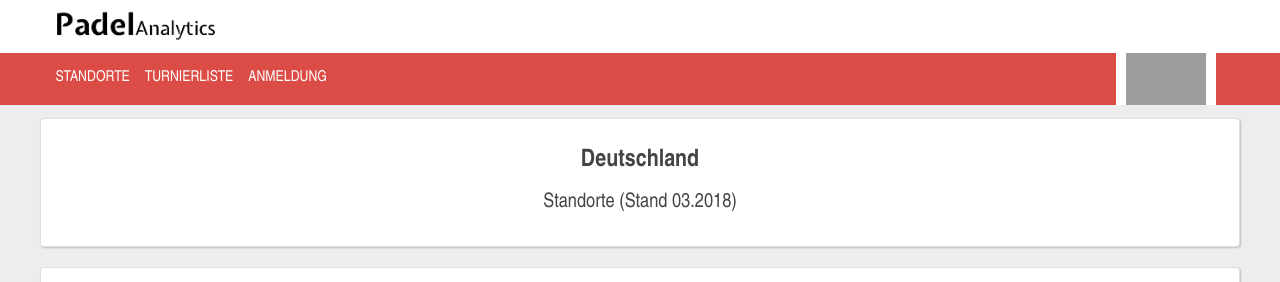
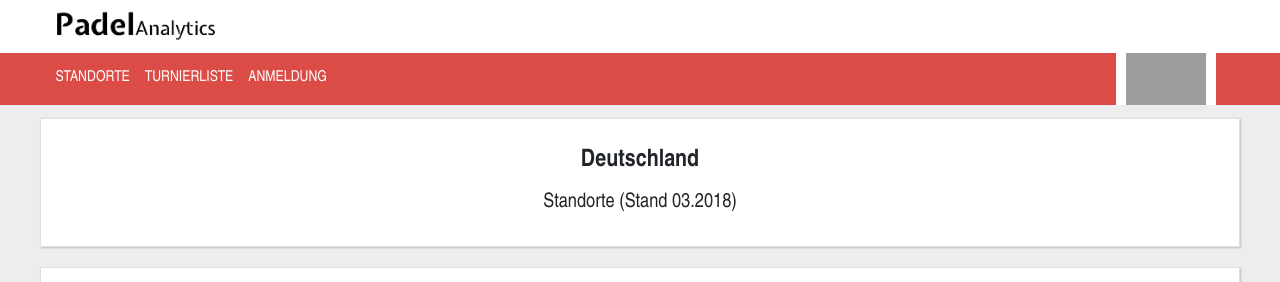
Before and after one commit to paconte/padelanalytics, a Django app: page /clubs in a window 1280 px wide. Shown: the top 282 px of the page. Run offline with Django 3.2, Linux system fonts and the light colour scheme; data comes from the database, SQL or seed files in the repository; some libraries are stand-ins or nearby versions; grey boxes are pictures that could not be loaded.

Commit message:
Fixing colors, borders and position o the elements

```diff
--- a/anmeldung/static/css/rotating-card.css
+++ b/anmeldung/static/css/rotating-card.css
@@ -79,23 +79,16 @@
 /*        Style       */
 
 
-.card{
-    background: none repeat scroll 0 0 #FFFFFF;
-    border-radius: 4px;
-    color: #444444;
-}
 
 .clubs 						{box-shadow: 0 0 0 0 rgba(0,0,0,0.2); transition: 0.3s; margin-top: 0px; padding: 0px}
 .clubs:hover 				{box-shadow: 0 0 0 0 rgba(0,0,0,0.2)}
 .card-container, .front, .back {
 	width: 100%;
 	height: 380px;
-	border-radius: 4px;
 }
 .card .cover{
     height: 155px;
     overflow: hidden;
-    border-radius: 4px 4px 0 0;
 }
 .card .cover img{
     width: 100%;
--- a/anmeldung/templates/anmeldung.html
+++ b/anmeldung/templates/anmeldung.html
@@ -4,9 +4,12 @@
 
 {% block css %}
 <link rel="stylesheet" type="text/css" href="{% static 'css/Anmeldung.css' %}"/>
+<link rel="stylesheet" type="text/css" href="{% static 'css/Acordeon.css' %}"/>
+
 {% endblock %}
 
 {% block content %}
+
 <div style="margin-top: 50px" class="container_12">
     <div class="card">
         <h1>German Padel Series 2018</h1>
@@ -14,7 +17,7 @@
     </div>
 
     <div class="card">
-        <div sclass="box">
+        <div class="box">
             <div class="col-xs-12 col-sm-9" style="float: right">
                 <div style="float: right; margin-right: 15px">
                     <img class="col_1 category" src="{% static 'images/kategorien/gps100.jpg' %}" alt="GPS-100">
--- a/anmeldung/templates/clubs.html
+++ b/anmeldung/templates/clubs.html
@@ -15,6 +15,7 @@
         <h1>Deutschland</h1>
         <h2>Standorte (Stand 03.2018)</h2>
     </div>
+
     <div class="card">
         <div class="box" style="display:flex; flex-wrap: wrap">
             {% for club in clubs %}
```
